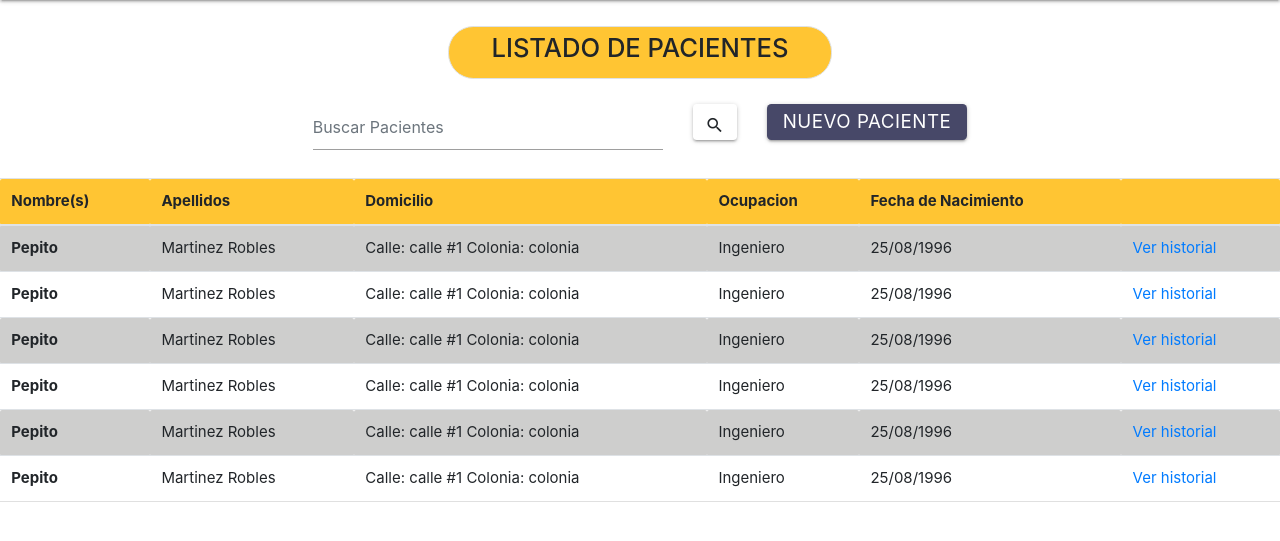
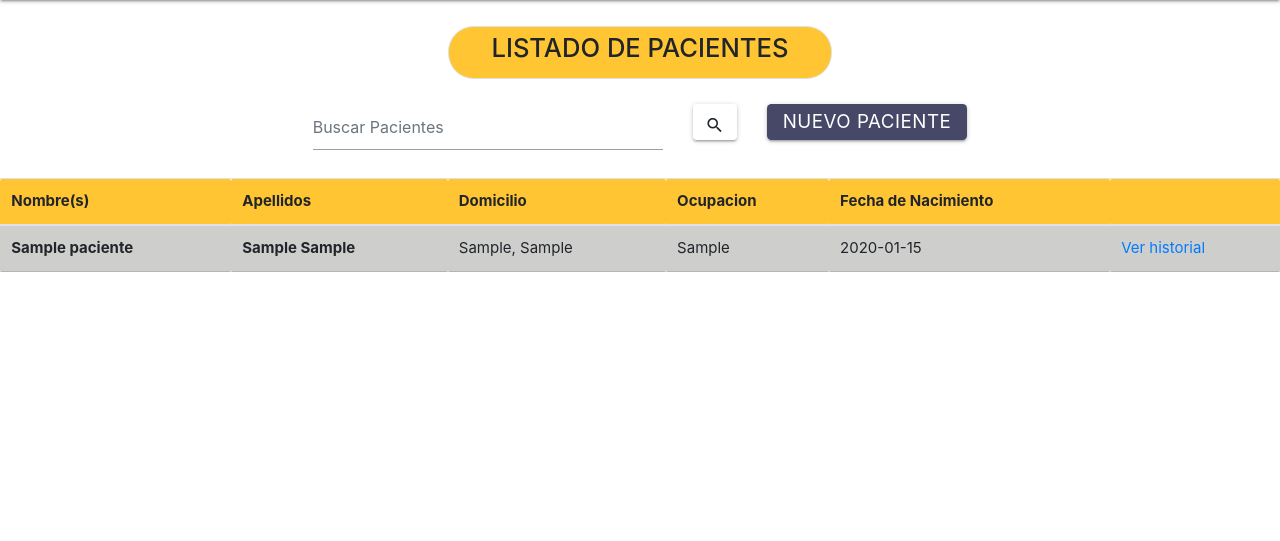
Before and after one commit to Tako07/Fisio-Marista, a Laravel app: page /pacientes in a window 1280 px wide. Shown: the part 64-605 px from the top of the page. Run offline with Laravel 8, Linux system fonts and the light colour scheme; tables that the repository leaves empty hold one stand-in row (values such as "Sample post"); parts of the project's set-up code (start-up, migrations or seed data) failed here and were passed over.

Commit message:
Modificacion para registro de pacientes

```diff
--- a/fisioterapia/resources/views/pacientes.blade.php
+++ b/fisioterapia/resources/views/pacientes.blade.php
@@ -5,6 +5,16 @@
   <script src=" {{{ asset('css/bootstrap4.3.1/js/popper.min.js') }}}"></script>
   <script src=" {{{ asset('css/bootstrap4.3.1/js/bootstrap.min.js') }}}"></script>
   <link rel="stylesheet" href="{{{ asset('css/estiloInicio.css') }}}">
+
+  <script type="text/javascript">
+    function justNumbers(e){
+      var keynum = window.event ? window.event.keyCode : e.which;
+      if ((keynum == 8) || (keynum == 46) || event.keyCode == 13)
+        return true;
+      return /\d/.test(String.fromCharCode(keynum));
+    }
+  </script>
+
 @endsection
 @section('title','PACIENTES')
 @section('principal')
@@ -42,54 +52,29 @@
     </tr>
   </thead>
   <tbody>
+  <?php $n = 1; ?>
+  @foreach($pacientes as $paciente)
+    @if($n%2 == 1)
       <tr class="grayMarista">
-      <th scope="row">Pepito</th>
-      <td>Martinez Robles</td>
-      <td>Calle: calle #1 Colonia: colonia</td>
-      <td>Ingeniero</td>
-      <td>25/08/1996</td>
+        <th scope="row">{{ $paciente->nombres }}</th>
+        <th scope="row">{{ $paciente->ap_Pat }} {{ $paciente->ap_Mat }}</td>
+        <td>{{ $paciente->calle_Numero }}, {{ $paciente->colonia }}</td>
+        <td>{{ $paciente->ocupacion }}</td>
+        <td>{{ $paciente->fecha_nacimiento }}</td>
         <td><a href="historiaClinica/clinica">Ver historial</a></td>
       </tr>
+    @else
       <tr>
-      <th scope="row">Pepito</th>
-      <td>Martinez Robles</td>
-      <td>Calle: calle #1 Colonia: colonia</td>
-      <td>Ingeniero</td>
-      <td>25/08/1996</td>
+        <th scope="row">{{ $paciente->nombres }}</th>
+        <th scope="row">{{ $paciente->ap_Pat }} {{ $paciente->ap_Mat }}</td>
+        <td>{{ $paciente->calle_Numero }}, {{ $paciente->colonia }}</td>
+        <td>{{ $paciente->ocupacion }}</td>
+        <td>{{ $paciente->fecha_nacimiento }}</td>
         <td><a href="historiaClinica/clinica">Ver historial</a></td>
       </tr>
-    <tr class="grayMarista">
-      <th scope="row">Pepito</th>
-      <td>Martinez Robles</td>
-      <td>Calle: calle #1 Colonia: colonia</td>
-      <td>Ingeniero</td>
-      <td>25/08/1996</td>
-      <td><a href="historiaClinica/clinica">Ver historial</a></td>
-    </tr>
-    <tr>
-      <th scope="row">Pepito</th>
-      <td>Martinez Robles</td>
-      <td>Calle: calle #1 Colonia: colonia</td>
-      <td>Ingeniero</td>
-      <td>25/08/1996</td>
-      <td><a href="historiaClinica/clinica">Ver historial</a></td>
-    </tr>
-    <tr class="grayMarista">
-      <th scope="row">Pepito</th>
-      <td>Martinez Robles</td>
-      <td>Calle: calle #1 Colonia: colonia</td>
-      <td>Ingeniero</td>
-      <td>25/08/1996</td>
-      <td><a href="historiaClinica/clinica">Ver historial</a></td>
-    </tr>
-    <tr>
-      <th scope="row">Pepito</th>
-      <td>Martinez Robles</td>
-      <td>Calle: calle #1 Colonia: colonia</td>
-      <td>Ingeniero</td>
-      <td>25/08/1996</td>
-      <td><a href="historiaClinica/clinica">Ver historial</a></td>
-    </tr>
+    @endif
+    <?php $n = $n+1; ?>
+  @endforeach
   </tbody>
   </table>
 </div>
@@ -105,25 +90,26 @@
     </div>
     <div class="modalB-body">
 
-      <form>
+      <form method="POST" action="{{ route('pacientes.store') }}">
+        @csrf
         <div class="form-row">
           <div class="form-group col-md-4">
-            <label for="inputNombre">Nombre:</label>
-            <input type="text" class="form-control" id="inputNombre" placeholder="Nombre del Paciente">
+            <label for="inputNombre">Nombre(s):</label>
+            <input type="text" class="form-control" name="nombres" id="inputNombre" placeholder="Nombre del Paciente" style="text-transform:uppercase;" onkeyup="javascript:this.value=this.value.toUpperCase();" required="required">
           </div>
           <div class="form-group col-md-4">
             <label for="inputApPat">Apellido Paterno:</label>
-            <input type="text" class="form-control" id="inputApPat" placeholder="Apellido Paterno">
+            <input type="text" class="form-control" id="inputApPat" name="apPat" placeholder="Apellido Paterno" style="text-transform:uppercase;" onkeyup="javascript:this.value=this.value.toUpperCase();" required="required">
           </div>
           <div class="form-group col-md-4">
             <label for="inputApMat">Apellido Materno:</label>
-            <input type="text" class="form-control" id="inputApMat" placeholder="Apellido Materno">
+            <input type="text" class="form-control" id="inputApMat" name="apMat" placeholder="Apellido Materno" style="text-transform:uppercase;" onkeyup="javascript:this.value=this.value.toUpperCase();" required="required">
           </div>
         </div>
         <div class="form-row">
-          <div class="form-group col-md-2">
+          <div class="form-group col-md-1">
             <label for="inputEdad">Edad:</label>
-            <input type="text" class="form-control" id="inputEdad" placeholder="Edad">
+            <input type="text" class="form-control" id="inputEdad" name="edad" placeholder="Edad" onkeypress="return justNumbers(event);" required="required">
           </div>
           <div class="form-group col-md-1">
             <label for="radioSexo">Sexo:</label>
@@ -138,56 +124,60 @@
               </label>
             </div>
           </div>
+          <div class="form-group col-md-2">
+            <label for="inputNacionalidad">Fecha Nacimiento:</label>
+            <input type="date" class="form-control" id="inputFechaNac" name="fechaNacimiento" placeholder="Estado Civil" required="required">
+          </div>
           <div class="form-group col-md-3">
             <label for="inputNacionalidad">Nacionalidad:</label>
-            <input type="text" class="form-control" id="inputNacionalidad" placeholder="Nacionalidad">
+            <input type="text" class="form-control" id="inputNacionalidad" name="nacionalidad" placeholder="Nacionalidad" style="text-transform:uppercase;" onkeyup="javascript:this.value=this.value.toUpperCase();">
           </div>
-          <div class="form-group col-md-3">
+          <div class="form-group col-md-2">
             <label for="inputNacionalidad">Edo. Civil:</label>
-            <input type="text" class="form-control" id="inputNacionalidad" placeholder="Estado Civil">
+            <input type="text" class="form-control" id="inputNacionalidad" name="edoCivil" placeholder="Estado Civil" style="text-transform:uppercase;" onkeyup="javascript:this.value=this.value.toUpperCase();">
           </div>
           <div class="form-group col-md-3">
             <label for="inputNacionalidad">Ocupación:</label>
-            <input type="text" class="form-control" id="inputNacionalidad" placeholder="Ocupacion">
+            <input type="text" class="form-control" id="inputNacionalidad" name="ocupacion" placeholder="Ocupacion" style="text-transform:uppercase;" onkeyup="javascript:this.value=this.value.toUpperCase();">
           </div>
         </div>
         <div class="form-row">
           <div class="form-group col-md-3">
             <label for="inputCalleNumero">Calle y Número:</label>
-            <input type="text" class="form-control" id="inputCalleNumero" placeholder="Calle y Número">
+            <input type="text" class="form-control" id="inputCalleNumero" name="calleNumero" placeholder="Calle y Número" style="text-transform:uppercase;" onkeyup="javascript:this.value=this.value.toUpperCase();" required="required">
           </div>
           <div class="form-group col-md-3">
             <label for="inputColonia">Colonia:</label>
-            <input type="text" class="form-control" id="inputColonia" placeholder="Colonia">
+            <input type="text" class="form-control" id="inputColonia" name="colonia" placeholder="Colonia" style="text-transform:uppercase;" onkeyup="javascript:this.value=this.value.toUpperCase();" required="required">
           </div>
           <div class="form-group col-md-2">
             <label for="inputCP">Código Postal:</label>
-            <input type="text" class="form-control" id="inputCP" placeholder="Código Postal">
+            <input type="text" class="form-control" id="inputCP" name="cp" placeholder="Código Postal" onkeypress="return justNumbers(event);" required="required">
           </div>
           <div class="form-group col-md-2">
             <label for="inputCelular">Celular:</label>
-            <input type="text" class="form-control" id="inputCelular" placeholder="Número de celular">
+            <input type="text" class="form-control" id="inputCelular" name="celular" placeholder="Número de celular" onkeypress="return justNumbers(event);" required="required">
           </div>
           <div class="form-group col-md-2">
             <label for="inputReligion">Religión:</label>
-            <input type="text" class="form-control" id="inputReligion" placeholder="Religión">
+            <input type="text" class="form-control" id="inputReligion" name="religion" placeholder="Religión" style="text-transform:uppercase;" onkeyup="javascript:this.value=this.value.toUpperCase();">
           </div>
         </div>
         <div class="form-row">
           <div class="form-group col-md-8">
             <label for="inputNombreFam">Nombre de familiar a quien llamar en caso de ser necesario:</label>
-            <input type="text" class="form-control" id="inputNombreFam" placeholder="Nombre del familiar">
+            <input type="text" class="form-control" id="inputNombreFam" name="nombreFamiliar" placeholder="Nombre del familiar" style="text-transform:uppercase;" onkeyup="javascript:this.value=this.value.toUpperCase();" required="required">
           </div>
           <div class="form-group col-md-4">
             <label for="inputCelularFam">Celular del familiar:</label>
-            <input type="text" class="form-control" id="inputCelularFam" placeholder="Número de celular del familiar">
+            <input type="text" class="form-control" id="inputCelularFam" name="celularFam" placeholder="Número de celular del familiar" onkeypress="return justNumbers(event);" required="required">
           </div>
         </div>
         <br>
         <div class="form-row">
           <div class="form-group col-md-12" style="text-align: center;">
             <button id="btnSubmit" class="col-md-auto btn btn-lg" type="button" style="background-color: rgba(255,183,0,0.8);color: #fff;line-height: 50%;">Cancelar</button>
-            <button id="btnSubmit" class="col-md-auto btn btn-lg" type="button" style="background-color:rgba(71,72,104, 1);color: #fff;line-height: 50%;">Guardar</button>
+            <button id="btnSubmit" class="col-md-auto btn btn-lg" style="background-color:rgba(71,72,104, 1);color: #fff;line-height: 50%;" type="submit">Guardar</button>
           </div>
         </div>
       </form>
--- a/fisioterapia/routes/web.php
+++ b/fisioterapia/routes/web.php
@@ -50,10 +50,6 @@ Route::get('/datosPersonales',function(){
   return view('DatosPersonales');
 });
 
-Route::get('pacientes',function(){
-  return view('pacientes');
-});
-
 Route::get('/inicio', function () {
     return view('inicio');
 });
@@ -76,3 +72,12 @@ Route::get('/home', 'HomeController@index')->name('home');
 Auth::routes();
 
 Route::get('/home', 'HomeController@index')->name('home');
+
+
+//RUTAS PACIENTES
+Route::get('pacientes',function(){
+  	$pacientes = DB::table('paciente')->get();
+        return view('pacientes', compact('pacientes'));
+});
+
+Route::post('pacientes', ['as' => 'pacientes.store', 'uses' => 'PacientesController@store']);
```
Also changed, not shown: fisioterapia/app/Http/Controllers/PacientesController.php (added, +112 -0 lines), fisioterapia/database/migrations/2014_10_12_000000_create_users_table.php, fisioterapia/database/migrations/2019_04_02_020548_create_pacientes_table.php. Lines whose indentation alone changed are shown as unchanged.
